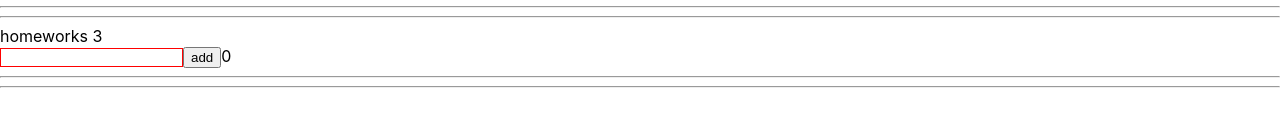
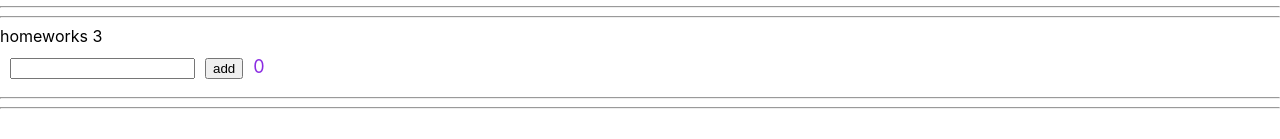
Before and after one commit to Steelmen87/Ignat_Home_Tasks, a React (Create React App) app: page / in a window 1280 px wide. Shown: the part 388-527 px from the top of the page. Built offline with nearby package versions, Linux system fonts and the light colour scheme.

Commit message:
HW3 done

```diff
--- a/src/p2-homeworks/h2/Affairs.module.css
+++ b/src/p2-homeworks/h2/Affairs.module.css
@@ -14,5 +14,5 @@
 .divForAffair{
     display: flex;
     justify-content: space-between;
-    color:blueviolet;
+    color: #8a2be2;
 }
--- a/src/p2-homeworks/h3/Greeting.module.css
+++ b/src/p2-homeworks/h3/Greeting.module.css
@@ -1,7 +1,22 @@
 .someClass {
 
 }
-
+.greeting{
+    padding: 10px;
+}
 .error {
     border: 1px solid red;
+    color: red;
+    }
+.error_span {
+    color: red;
+    font-style: italic;
+    font-size: 14px;
 }
+.button_class{
+    margin:0 10px;
+}
+.totalU{
+    color: #8a2be2;
+    font-size: 18px;
+}
--- a/src/p2-homeworks/h3/Greeting.tsx
+++ b/src/p2-homeworks/h3/Greeting.tsx
@@ -14,10 +14,10 @@ type GreetingPropsType = {
 const Greeting: React.FC<GreetingPropsType> = (
     {name, setNameCallback, addUser, error, onKeyPressHandler, totalUsers} // деструктуризация пропсов
 ) => {
-    const inputClass = s.error // need to fix with (?:)
+    const inputClass = error !== '' ? s.error : ''  // need to fix with (?:)
     const addUserHandler = () => addUser()
     return (
-        <div>
+        <div className={s.greeting}>
             <input
                 value={name}
                 onChange={setNameCallback}
@@ -25,10 +25,12 @@ const Greeting: React.FC<GreetingPropsType> = (
                 onKeyPress={onKeyPressHandler}
             />
 
-            <button onClick={addUserHandler}>add</button>
-            <span>{totalUsers}</span>
+            <button
+                className={s.button_class}
+                onClick={addUserHandler}>add</button>
+            <span className={s.totalU}>{totalUsers}</span>
             <br/>
-            <span>{error}</span>
+            <span className={s.error_span}>{error}</span>
 
         </div>
     )
--- a/src/p2-homeworks/h3/GreetingContainer.tsx
+++ b/src/p2-homeworks/h3/GreetingContainer.tsx
@@ -16,19 +16,31 @@ const GreetingContainer: React.FC<GreetingContainerPropsType> = ({users, addUser
 
     const setNameCallback = (e: ChangeEvent<HTMLInputElement>) => { // need to fix any
         setName(e.currentTarget.value) // need to fix
+        setError('')
     }
     const addUser = () => {
-        alert(`Hello  ! ${name}`)
-        addUserCallback(name)
-        setName('')// need to fix
+        if (name.trim() === '') {
+            setError('Поле не заполнено')
+            return
+        }
+        if (name) {
+            addUserCallback(name)
+            setName('')
+            alert(`Hello  ! ${name}`)
+            setError('')// need to fix
+        }
+
+
     }
     const onKeyPressHandler = (e: KeyboardEvent<HTMLInputElement>) => {
-        if (name == '') {
-            setError('Заполните поля ввода.')
-            return
+        if (name === '') {
+            setError('Поле не заполнено')
+            return;
         }
+
         if (e.key === 'Enter') {
             addUser()
+            setError('')
         }
     }
     const totalUsers = users.length // need to fix
```
